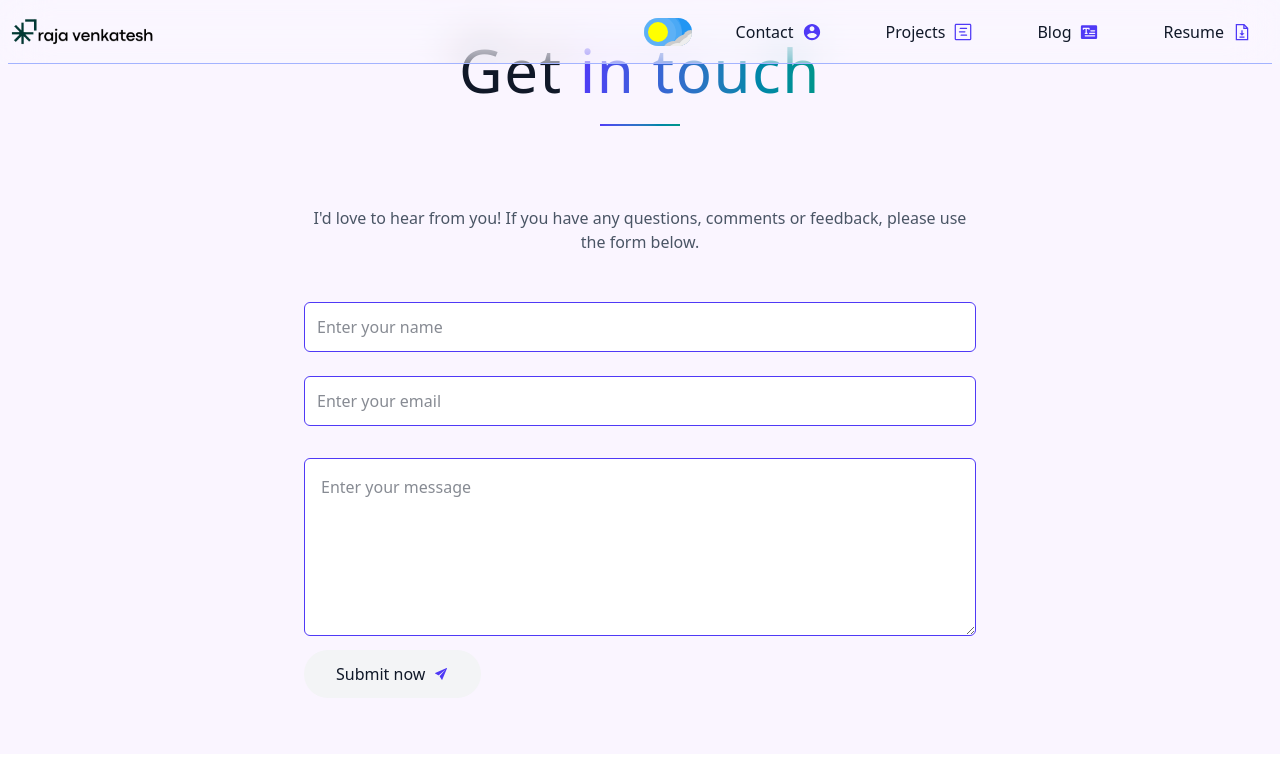
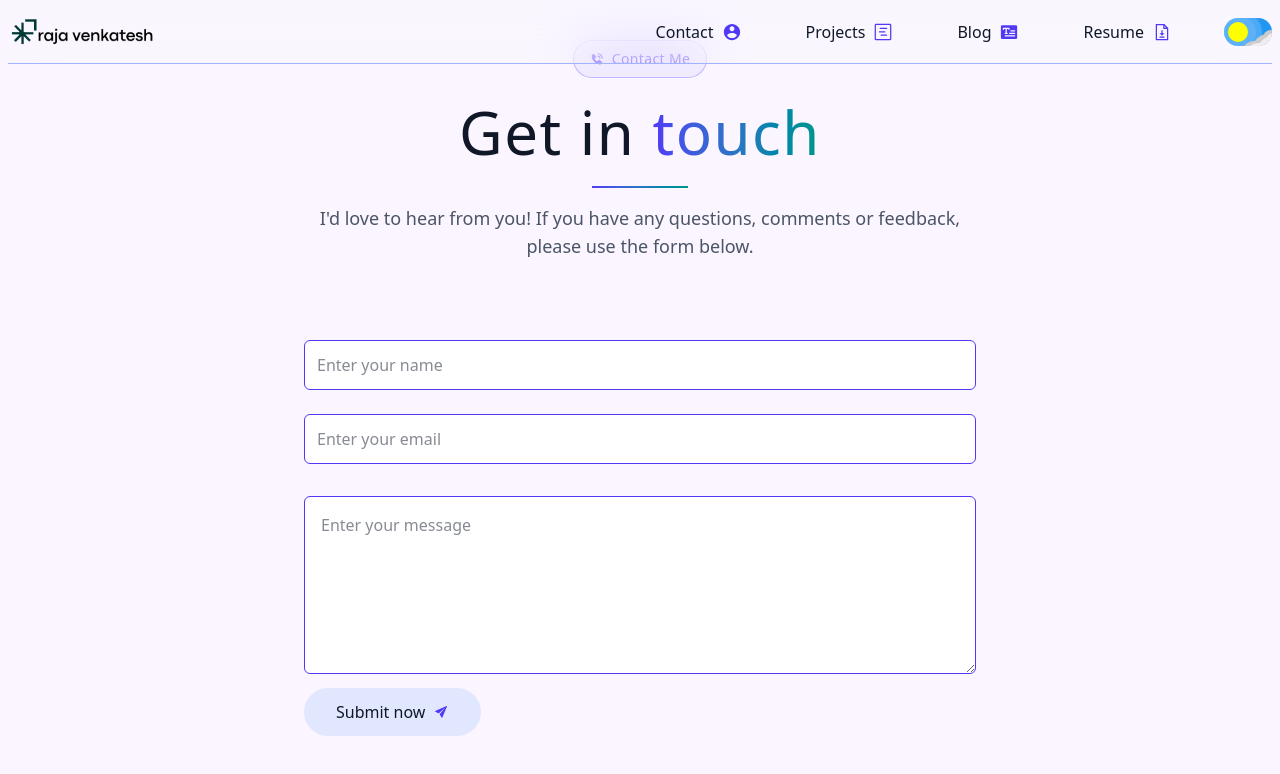
Before and after one commit to rajavenkatesh04/PortfolioV3, a Next.js app: page /contact in a window 1280 px wide. Shown: the top 774 px of the page. Built offline with nearby package versions, Linux system fonts and the light colour scheme.

Commit message:
Minor bug fixes

```diff
--- a/app/About/page.js
+++ b/app/About/page.js
@@ -4,7 +4,7 @@ import Image from "next/image";
 import { HiCode, HiLightBulb } from "react-icons/hi";
 import { HiRocketLaunch } from "react-icons/hi2";
 import { FaJava } from "react-icons/fa";
-import { SiNextdotjs, SiJavascript, SiReact, SiPostgresql, SiTailwindcss } from "react-icons/si";
+import { SiNextdotjs, SiJavascript, SiReact, SiPostgresql, SiTailwindcss, SiMongodb  } from "react-icons/si";
 
 export default function About() {
     const highlights = [
@@ -28,10 +28,12 @@ export default function About() {
     const techStack = [
         { icon: <SiNextdotjs />, name: "Next.js" },
         { icon: <SiReact />, name: "React" },
+        { icon: <SiTailwindcss />, name: "Tailwind CSS" },
         { icon: <SiJavascript />, name: "JavaScript" },
         { icon: <FaJava />, name: "Java" },
         { icon: <SiPostgresql />, name: "PostgreSQL" },
-        { icon: <SiTailwindcss />, name: "Tailwind CSS" }
+        { icon: <SiMongodb />, name: "MongoDB"}
+
     ];
 
     return (
@@ -138,7 +140,7 @@ export default function About() {
 
                 {/* Tech Stack */}
                 <div className="text-center">
-                    <h3 className="text-xl font-light text-gray-900 dark:text-white mb-2">Technical Arsenal</h3>
+                    <h3 className="text-xl font-light text-indigo-600 dark:text-white mb-2">Technical Arsenal</h3>
                     <p className="text-gray-600 dark:text-gray-400 mb-8">Technologies I leverage to build exceptional products</p>
 
                     <div className="flex flex-wrap justify-center gap-6">
--- a/app/_components/ui/Navbar.jsx
+++ b/app/_components/ui/Navbar.jsx
@@ -37,12 +37,10 @@ export default function Navbar() {
                     {/* Desktop Menu */}
                     <div className="hidden md:block">
                         <ul className="flex space-x-8 items-center">
-                            <li>
-                                <ThemeToggle />
-                            </li>
+
                             <li>
                                 <Link
-                                    href="/contact"
+                                    href="#contact"
                                     className="py-2 px-3 font-medium text-gray-900 dark:text-white hover:text-indigo-600 dark:hover:text-lime-500 transition-colors duration-300 inline-flex items-center"
                                 >
                                     Contact
@@ -60,7 +58,7 @@ export default function Navbar() {
                             </li>
                             <li>
                                 <Link
-                                    href="#blog"
+                                    href="https://blog.rajavenkatesh.me" target={`_blank`}
                                     className="py-2 px-3 font-medium text-gray-900 dark:text-white hover:text-indigo-600 dark:hover:text-lime-500 transition-colors duration-300 inline-flex items-center"
                                 >
                                     Blog
@@ -76,6 +74,10 @@ export default function Navbar() {
                                     Resume
                                     <LiaFileDownloadSolid className="mx-2 text-indigo-600 dark:text-lime-400 text-xl" />
                                 </a>
+                            </li>
+
+                            <li>
+                                <ThemeToggle />
                             </li>
                         </ul>
                     </div>
--- a/app/contact/page.js
+++ b/app/contact/page.js
@@ -2,6 +2,7 @@
 import React, { useState } from 'react';
 import Image from "next/image";
 import { IoIosSend } from "react-icons/io";
+import { BiSolidPhoneCall } from "react-icons/bi";
 
 export default function Contact() {
     const [result, setResult] = useState("");
@@ -31,15 +32,23 @@ export default function Contact() {
 
     return (
         <div id="contact" className="w-full px-[12%] py-10 scroll-mt-20 bg-purple-50 dark:bg-zinc-950 text-gray-900 dark:text-white font-josefin-sans transition-colors duration-200">
-            <div className="text-center mb-16 sm:mb-20">
+            {/* Header */}
+            <div className="text-center mb-20">
+                <div
+                    className="inline-flex items-center gap-2 px-4 py-2 rounded-full border border-indigo-600/30 dark:border-lime-400/30 bg-indigo-600/5 dark:bg-lime-400/5 mb-6">
+                    <BiSolidPhoneCall className="text-indigo-600 dark:text-lime-400 text-sm"/>
+                    <span className="text-sm text-indigo-600 dark:text-lime-400 font-medium tracking-wide">Contact Me</span>
+                </div>
                 <h1 className="text-4xl sm:text-5xl lg:text-6xl font-light text-gray-900 dark:text-white tracking-wide mb-6">
-                    Get <span className="text-transparent bg-clip-text bg-gradient-to-r from-indigo-600 to-teal-600 dark:from-lime-400 dark:to-emerald-400">in touch</span>
+                    Get in <span
+                    className="text-transparent bg-clip-text bg-gradient-to-r from-indigo-600 to-teal-600 dark:from-lime-400 dark:to-emerald-400">touch</span>
                 </h1>
                 <div
-                    className="w-16 sm:w-20 h-0.5 bg-gradient-to-r from-indigo-600 to-teal-600 dark:from-lime-400 dark:to-emerald-400 mx-auto mt-4 sm:mt-6">
-                </div>
+                    className="w-20 sm:w-24 h-0.5 bg-gradient-to-r from-indigo-600 to-teal-600 dark:from-lime-400 dark:to-emerald-400 mx-auto mb-4"></div>
+                <p className="text-gray-600 dark:text-gray-400 text-lg max-w-2xl mx-auto">
+                    I'd love to hear from you! If you have any questions, comments or feedback, please use the form below.
+                </p>
             </div>
-            <p className="text-center max-w-2xl mx-auto mt-5 mb-12 text-gray-600 dark:text-gray-400">I'd love to hear from you! If you have any questions, comments or feedback, please use the form below.</p>
 
             <form onSubmit={onSubmit} className="max-w-2xl mx-auto">
                 <div className="grid grid-cols-auto gap-6 mt-10 mb-8">
@@ -69,7 +78,7 @@ export default function Contact() {
 
                 <button
                     type="submit"
-                    className="my-2 py-3 px-8 w-max flex items-center justify-between gap-2 bg-gray-100 dark:bg-black/80 text-gray-900 dark:text-white rounded-full hover:border border-indigo-600 dark:border-lime-400 hover:bg-indigo-600/10 dark:hover:bg-lime-400/10 transition-all duration-300"
+                    className="my-2 py-3 px-8 w-max flex items-center justify-between gap-2 bg-indigo-100 dark:bg-black/80 text-gray-900 dark:text-white rounded-full hover:border border-indigo-600 dark:border-lime-400 hover:bg-indigo-600/10 dark:hover:bg-lime-400/10 transition-all duration-300"
                 >
                     Submit now <IoIosSend className="text-indigo-600 dark:text-lime-400"/>
                 </button>
--- a/app/page.js
+++ b/app/page.js
@@ -15,8 +15,6 @@ export default function Home() {
         <Education />
         <Contact />
         <Footer />
-
-
     </div>
   );
 }
--- a/app/projects/page.js
+++ b/app/projects/page.js
@@ -6,7 +6,7 @@ import { HiOutlineArrowTopRightOnSquare } from "react-icons/hi2";
 
 export default function Projects() {
     return (
-        <div className="min-h-screen bg-indigo-50 dark:bg-black text-gray-900 dark:text-white px-4 sm:px-8 lg:px-24 py-20 transition-colors duration-200">
+        <div className="min-h-screen bg-indigo-50 dark:bg-zinc-950 text-gray-900 dark:text-white px-4 sm:px-8 lg:px-24 py-20 transition-colors duration-200">
             <section id="projects" className="w-full max-w-7xl mx-auto">
 
                 {/* Header */}
```
